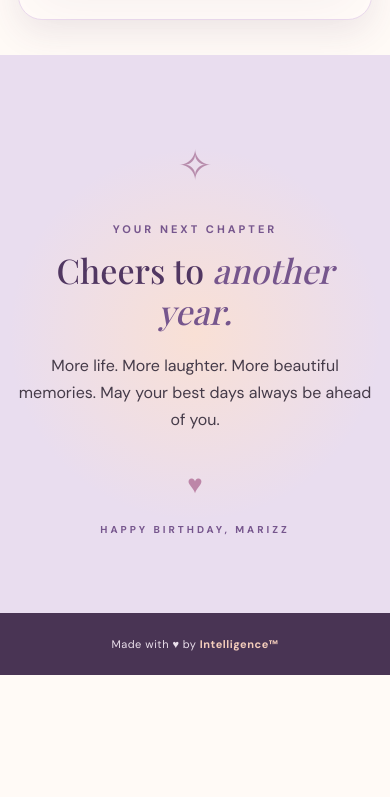
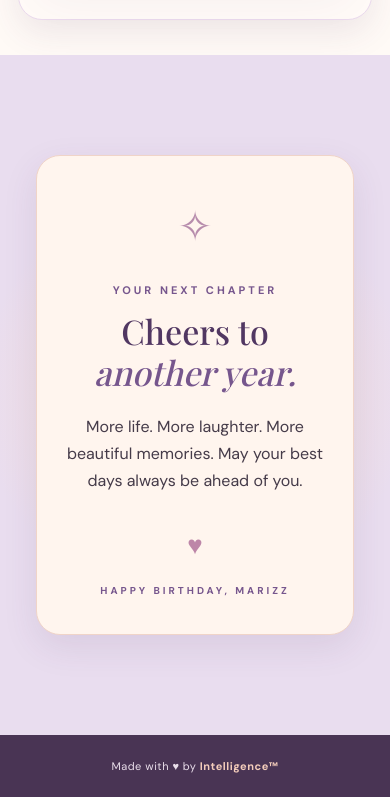
Before and after one commit to Intelligence31/marizz-birthday, a plain HTML site: page marizz/tribute.html in a window 390 px wide. Shown: the part 5686-6483 px from the top of the page. Before the commit the page ends 6361 px from the top, so only its background shows below. Drawn offline with nearby package versions, Linux system fonts and the light colour scheme.

```diff
--- a/marizz/tribute.css
+++ b/marizz/tribute.css
@@ -562,5 +562,26 @@ transition-duration: .01ms !important;
   .finale-section .finale-content {
     padding: 35px 20px;
     margin: 25px auto;
+
   }
 }
+
+/* FINALE CARD */
+.finale-card {
+  width: calc(100% - 36px);
+  max-width: 850px;
+  margin: 35px auto;
+  padding: 45px 28px;
+  background: #fff5ee;
+  border: 1px solid #f0d4c8;
+  border-radius: 24px;
+  box-shadow: 0 12px 35px rgba(83, 48, 100, 0.10);
+  text-align: center;
+}
+
+@media (max-width: 600px) {
+  .finale-card {
+    padding: 35px 20px;
+    margin: 25px auto;
+  }
+}
```
